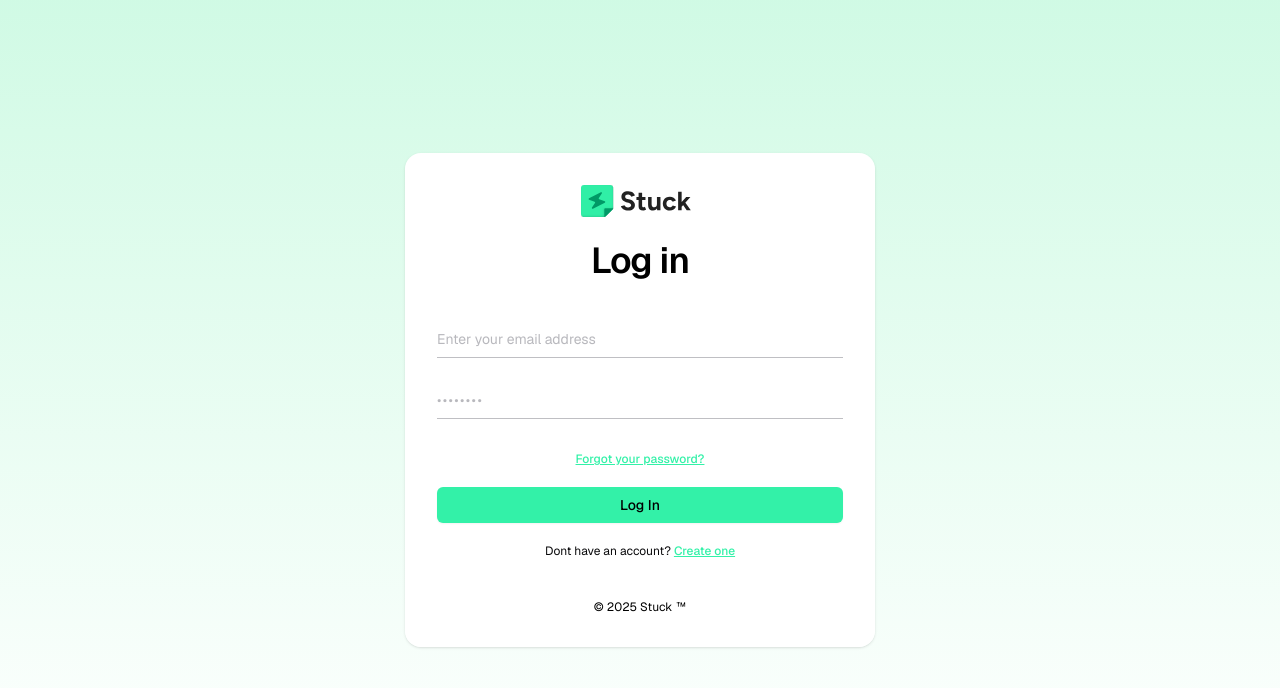
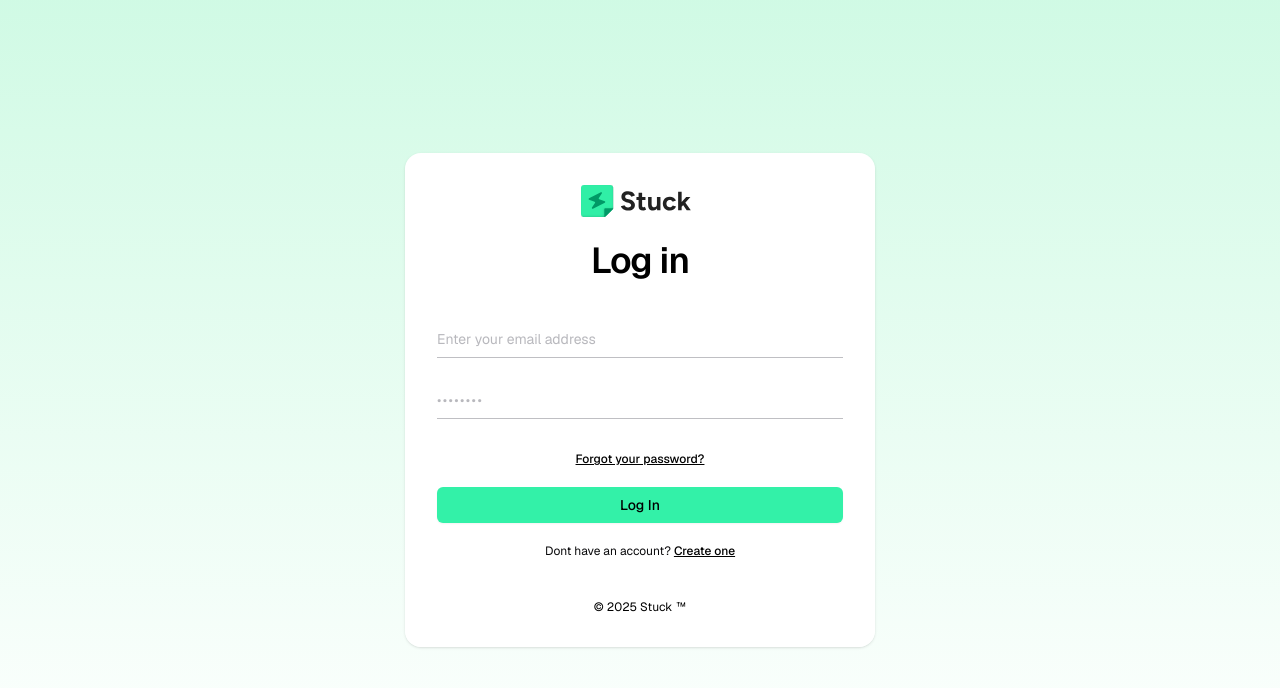
Before and after one commit to elsatafilajj/react-internship-project, a React (Vite) app: page /login in a window 1280 px wide. Shown: the top 688 px of the page. Built offline with nearby package versions, Linux system fonts and the light colour scheme; no server answers.

Commit message:
fix: get black text color and letter spacing on password field

```diff
--- a/src/components/LoginForm/index.tsx
+++ b/src/components/LoginForm/index.tsx
@@ -64,7 +64,7 @@ export const LoginForm = () => {
           type="password"
           placeholder="••••••••"
           id="password"
-          className="mb-2 placeholder:tracking-widest"
+          className="mb-2 placeholder:tracking-widest tracking-widest"
           value={formik.values.password}
           onChange={formik.handleChange}
           error={getFormikError(formik, 'password')}
@@ -72,7 +72,7 @@ export const LoginForm = () => {
         <div className="flex text-xs flex-col space-y-5 items-center justify-between">
           <Link
             to={RouteNames.ForgotPassword}
-            className="font-medium text-primary underline"
+            className="font-medium text-black underline"
           >
             Forgot your password?
           </Link>
@@ -87,7 +87,7 @@ export const LoginForm = () => {
             Dont have an account?{' '}
             <Link
               to={RouteNames.Register}
-              className=" font-medium text-primary underline"
+              className="font-medium text-black underline"
             >
               Create one
             </Link>
--- a/src/components/ui/input.tsx
+++ b/src/components/ui/input.tsx
@@ -74,7 +74,7 @@ export function Input(
             'w-full px-0 py-2 text-black text-sm bg-transparent border-b border-muted-foreground/45',
             'placeholder:text-muted-foreground/50 active:bg-transparent focus:outline-none focus:border-primary focus:text-black',
             'transition-all duration-300 ease-in-out',
-            'focus:ring-0 focus:shadow-[0_1px_0_0_#30efa6]',
+            'focus:ring-0 focus:shadow-2xs focus:shadow-primary',
             className,
           )}
           {...(rest as React.InputHTMLAttributes<HTMLInputElement>)}
```
